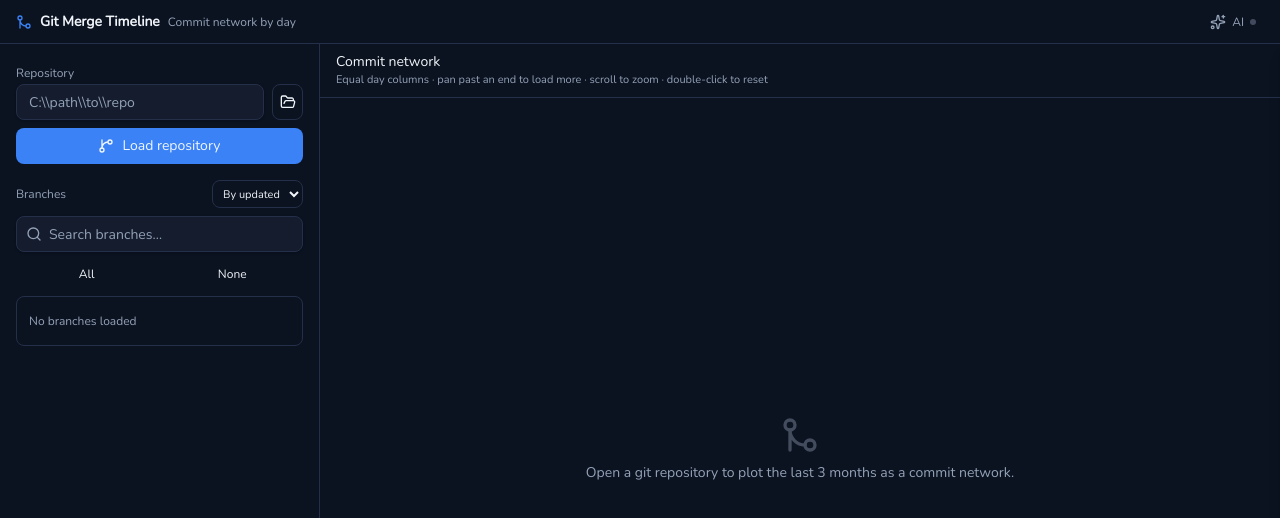
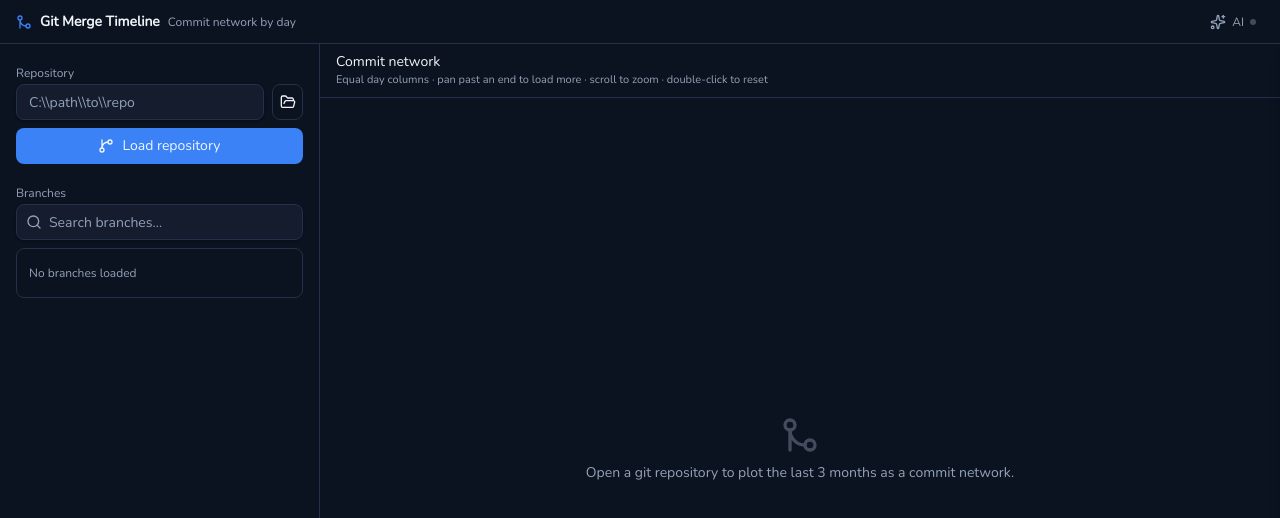
Before and after one commit to aliharakeh/better-git-graph, a React (Vite) app in the folder frontend/: page / in a window 1280 px wide. Shown: the top 518 px of the page. Built offline with nearby package versions, Linux system fonts and the light colour scheme.

Commit message:
Remove branch sorting and bulk selection UI

```diff
--- a/frontend/src/App.jsx
+++ b/frontend/src/App.jsx
@@ -185,7 +185,6 @@ export default function App() {
   const inspect = selected || lastSelected.current
   const [catalog, setCatalog] = useState([])
   const [axisRange, setAxisRange] = useState(null)
-  const [branchSort, setBranchSort] = useState("updated")
   const [visible, setVisible] = useState(() => new Set())
   const [authors, setAuthors] = useState(() => new Set())
   const [kinds, setKinds] = useState(() => new Set(ALL_KINDS))
@@ -415,11 +414,7 @@ export default function App() {
     }
   }
 
-  const rankedBranches = useMemo(() => {
-    const names = lanesByUpdated(catalog)
-    if (branchSort === "alpha") return [...names].sort((a, b) => a.localeCompare(b, undefined, { sensitivity: "base" }))
-    return names
-  }, [catalog, branchSort])
+  const rankedBranches = useMemo(() => lanesByUpdated(catalog), [catalog])
 
   const branches = useMemo(() => {
     const q = query.trim().toLowerCase()
@@ -615,17 +610,7 @@ export default function App() {
           )}
 
           <div className="space-y-2">
-            <div className="flex items-center justify-between gap-2">
-              <label className="text-xs font-medium text-muted-foreground">Branches</label>
-              <select
-                value={branchSort}
-                onChange={(e) => setBranchSort(e.target.value)}
-                className="h-7 rounded-md border border-border bg-background px-1.5 text-[11px] text-foreground"
-              >
-                <option value="updated">By updated</option>
-                <option value="alpha">A–Z</option>
-              </select>
-            </div>
+            <label className="text-xs font-medium text-muted-foreground">Branches</label>
             <div className="relative">
               <Search className="pointer-events-none absolute left-2.5 top-2.5 size-4 text-muted-foreground" />
               <Input className="pl-8 pr-8" value={query} placeholder="Search branches…" onChange={(e) => setQuery(e.target.value)} />
@@ -634,10 +619,6 @@ export default function App() {
                   <X className="size-4" />
                 </button>
               )}
-            </div>
-            <div className="flex gap-1">
-              <Button variant="ghost" size="sm" className="h-7 flex-1" onClick={() => applyVisible(new Set(rankedBranches))}>All</Button>
-              <Button variant="ghost" size="sm" className="h-7 flex-1" onClick={() => applyVisible(new Set())}>None</Button>
             </div>
             <div className="max-h-52 space-y-1 overflow-y-auto rounded-md border border-border p-1">
               {branches.length === 0 && <p className="px-2 py-3 text-xs text-muted-foreground">No branches loaded</p>}
```
